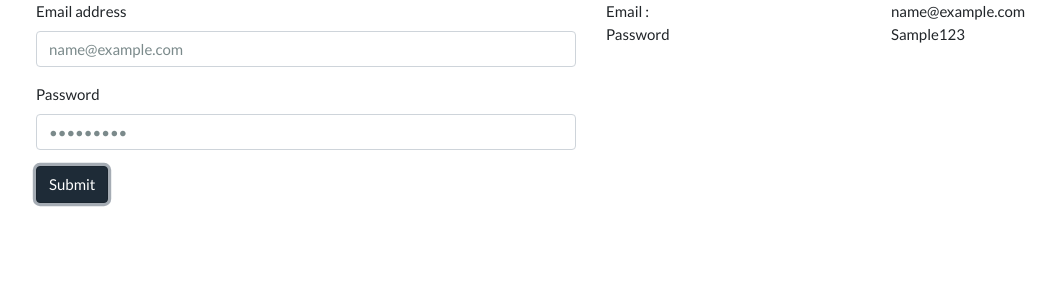
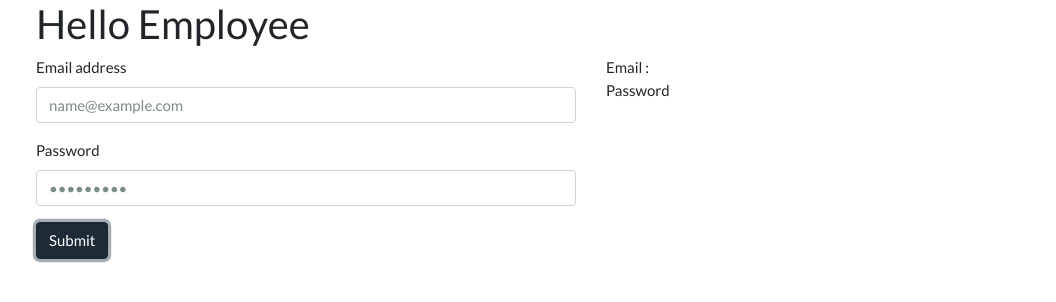
Before and after one commit to ajaysurage/empForm, a plain HTML site: page index.html in a window 1280 px wide. Both pictures are taken after typing "name@example.com", "Sample123" into the empty fields and a click on the button "Submit". Shown: the whole page, without its empty margins (49-1105 px from the left). Drawn offline with nearby package versions, Linux system fonts and the light colour scheme.

Commit message:
Heading added

```diff
--- a/index.html
+++ b/index.html
@@ -16,6 +16,7 @@
 
 <body>
     <div class="container">
+        <h2>Hello Employee</h2>
         <div class="row">
             <div class="col-6">
 
--- a/js/index.js
+++ b/js/index.js
@@ -1,6 +1,6 @@
 
 $("#submit").click( a => {
-    let email = $("#email").val();
+    let email = $("#email").value();
     let pass = $("#pass").val();
 
     $("#emailData").html(email);
```
